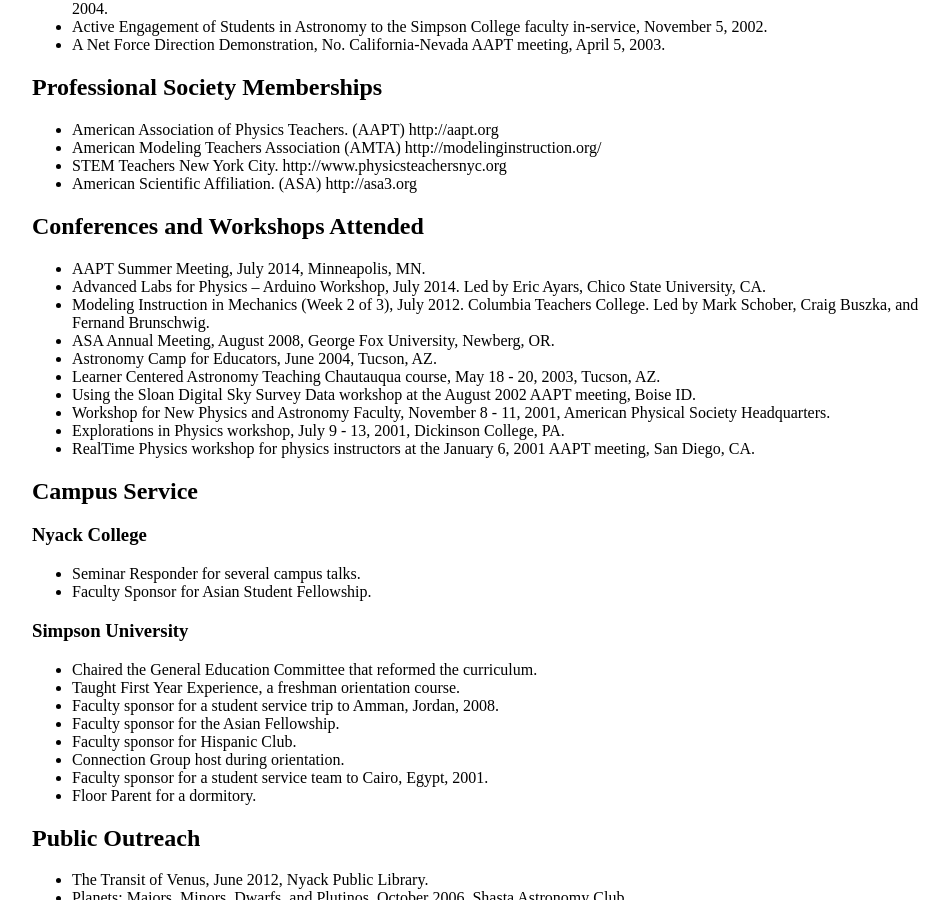
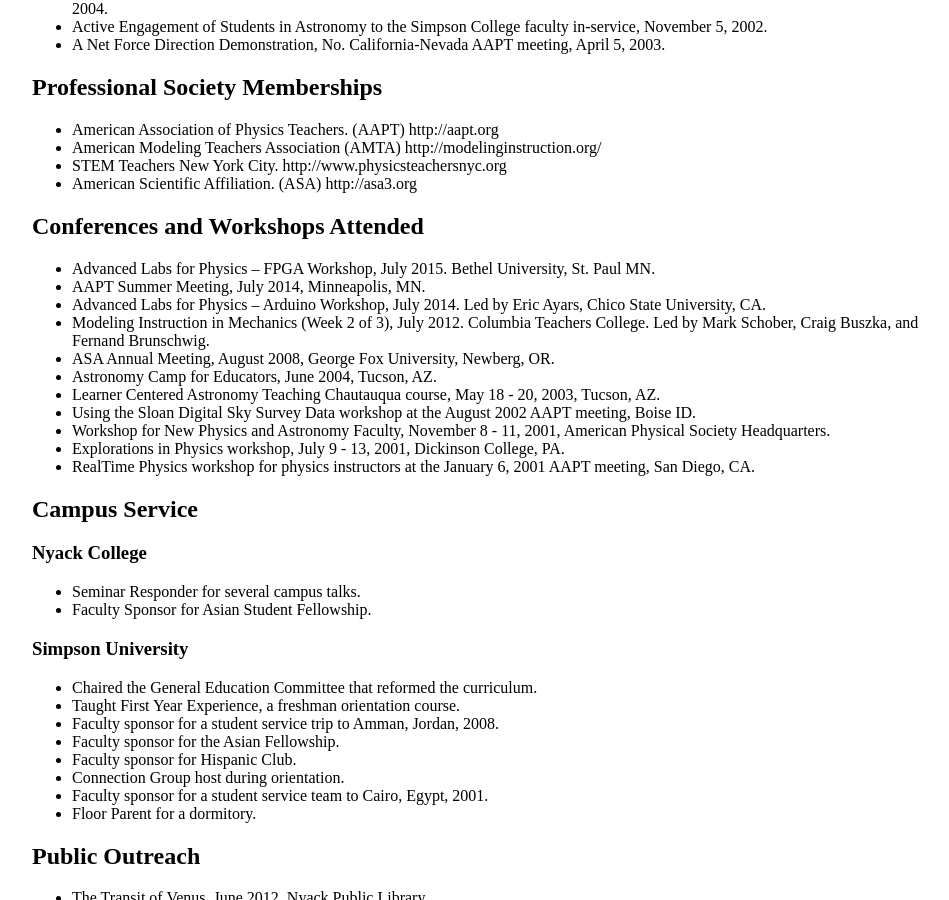
Before and after one commit to profhuster/profhuster.github.io, a Jekyll site: the page built from cv/index.md, in a window 1280 px wide and 900 px high, scrolled down 1415 px. Shown: the whole window, without its empty margins (160-1109 px from the left). Built offline with Jekyll 4.4.1, drawn with Linux system fonts in a browser that asks for light colours.

Commit message:
Update index.md

```diff
--- a/cv/index.md
+++ b/cv/index.md
@@ -69,6 +69,7 @@
 
 
 ## Conferences and Workshops Attended
+* Advanced Labs for Physics – FPGA Workshop, July 2015. Bethel University, St. Paul MN.
 * AAPT Summer Meeting, July 2014, Minneapolis, MN.
 * Advanced Labs for Physics – Arduino Workshop, July 2014. Led by Eric Ayars, Chico State University, CA.
 * Modeling Instruction in Mechanics (Week 2 of 3), July 2012. Columbia Teachers College. Led by Mark Schober, Craig Buszka, and Fernand Brunschwig.
```
